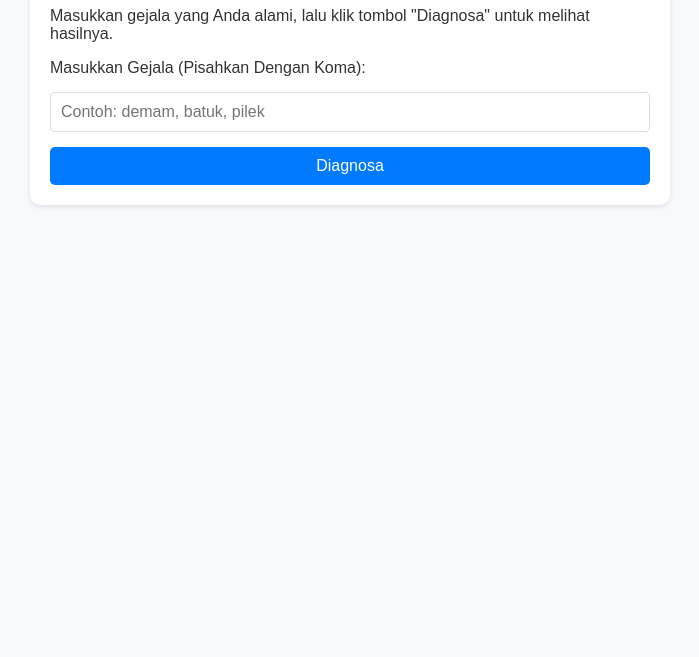
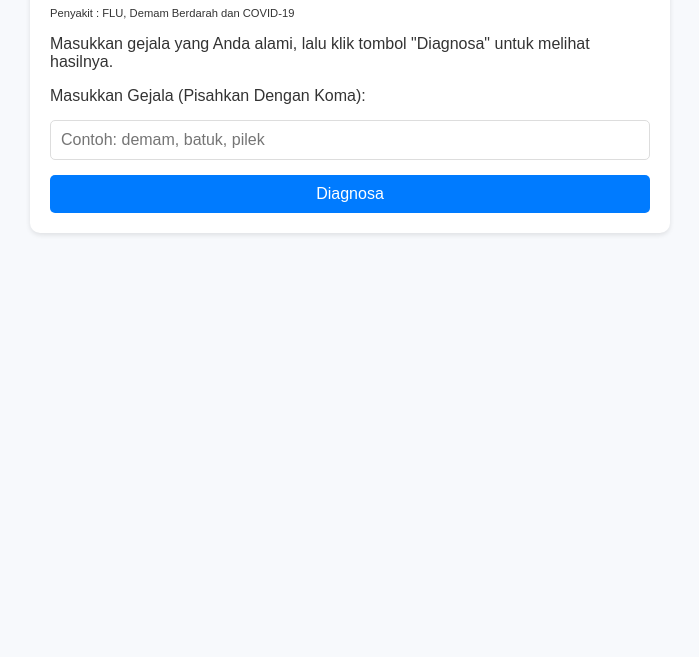
Before and after one commit to MohammadIbrahim99/Sistem-Pakar-Diagnosis-Penyakit, a plain HTML site: page index.html in a window 1280 px wide. Shown: the part 143-800 px from the top of the page, without its empty margins (290-989 px from the left). Drawn offline with Linux system fonts and the light colour scheme.

Commit message:
second commit

```diff
--- a/index.html
+++ b/index.html
@@ -10,6 +10,7 @@
   <body>
     <div class="container">
       <h1>Sistem Pakar Diagnosis Penyakit</h1>
+      <p class="tag">Penyakit : FLU, Demam Berdarah dan COVID-19</p>
       <p>
         Masukkan gejala yang Anda alami, lalu klik tombol "Diagnosa" untuk
         melihat hasilnya.
--- a/style.css
+++ b/style.css
@@ -13,6 +13,10 @@ body {
   background: #fff;
   border-radius: 10px;
   box-shadow: 0 2px 5px rgba(0, 0, 0, 0.1);
+}
+
+.container .tag {
+  font-size: 0.7rem;
 }
 
 h1 {
```
